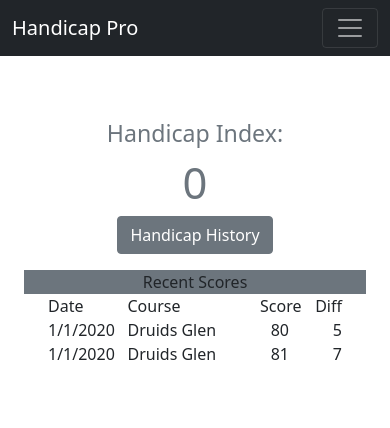
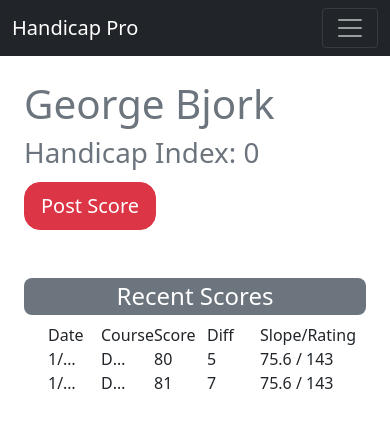
Before and after one commit to georgebjork/handicap-pro, a React (Create React App) app: page / in a window 390 px wide. Shown: the top 428 px of the page. Built offline with nearby package versions, Linux system fonts and the light colour scheme.

Commit message:
layout changes with mobile working a bit better

```diff
--- a/src/App.css
+++ b/src/App.css
@@ -36,3 +36,15 @@
     transform: rotate(360deg);
   }
 }
+
+
+/* bootstrap css */
+
+#post-score{
+  border-radius: 1rem;
+}
+
+#recentScoreHeaderContainer{
+  font-size: 1.5rem;
+  border-radius: 0.5rem;
+}
--- a/src/Components/Home.js
+++ b/src/Components/Home.js
@@ -16,22 +16,26 @@ class Home extends Component {
                 <Container fluid>
                     <Container>
                         <Row>
-                            <Col className="bg-primary"></Col>
 
-                            <Col md={6} xs={12} align="center" className="mt-3">
+                            <Col md={1}></Col>
+                            <Col md={5} xs={12}  className="mt-4">
+                                <h3 class=" display-2 text-muted" align="left">George Bjork </h3>
+                                <h3 class="text-muted display-6" align="left">Handicap Index: {handicap}</h3>
+
+                                <Button id="post-score"size="lg" align="left" className="btn btn-danger mt-1" >Post Score </Button>
+                            </Col>
 
 
-                                <h3 class="text-muted mt-5">Handicap Index:</h3>
-                                <h1 class="display-1 text-muted">{handicap}</h1>
+                            <Col md={6} xs={12} align="center" className="mt-5 mb-3">
 
-                                <Button className="btn btn-secondary">Handicap History </Button>
+                                <RecentScores />
+
                             </Col>
 
-                            <Col md={4} xs={12} align="center" className="mt-3">
-                                <RecentScores />
-                            </Col>
+                        </Row>
 
-                            <Col className="bg-primary"></Col>
+                        <Row>
+                            {/* <RecentScores /> */}
                         </Row>
                     </Container>
 
--- a/src/Components/RecentScores.js
+++ b/src/Components/RecentScores.js
@@ -10,17 +10,18 @@ class RecentScores extends Component {
 
         return (
             <div>
-                <Container align="fixed-top" className="bg-secondary" fluid> Recent Scores </Container>
+                <Container id="recentScoreHeaderContainer" align="fixed-top" className="bg-secondary text-white" fluid> <h1 id="recentScoreHeaderContainer" class="display-6 p-1">Recent Scores</h1> </Container>
 
                 {/* this will display the scores. Will probably need to be converted to a component  */}
                 <Container className="m-0" fluid>
 
                     {/* //This will be the title */}
                     <Row>
-                        <Col xs={3} align="left" className="m-0">Date</Col>
-                        <Col xs={5} align="left">Course</Col>
-                        <Col xs={2} align="right">Score</Col>
-                        <Col xs={2} align="right">Diff</Col>
+                        <Col md={2} xs={2} align="left" className="m-0">Date</Col>
+                        <Col md={6} xs={2} align="left">Course</Col>
+                        <Col md={1} xs={2} align="left">Score</Col>
+                        <Col md={1} xs={2} align="left">Diff</Col>
+                        <Col md={1} xs={4} align="left"> Slope/Rating </Col>
                     </Row>
 
                     {/* this will output a list of the 10 most recent scores */}
--- a/src/Components/Score.js
+++ b/src/Components/Score.js
@@ -6,20 +6,24 @@ function Score({score}) {
     return (
         <>
             <Row>
-                <Col xs={3} align="left" className="m-0">
+                <Col md={2} xs={2} align="left" className="m-0 text-truncate">
                     {score.date}
                 </Col>
 
-                <Col xs={5} align="left" >
+                <Col md={6} xs={2} align="left" className="text-truncate" >
                 { score.course}
                 </Col>
 
-                <Col xs={2} align="right" >
+                <Col md={1} xs={2} align="left" className="text-truncate">
                     {score.score}
                 </Col>
 
-                <Col xs={2} align="right" >
+                <Col md={1} xs={2} align="left" className="text-truncate">
                     {score.diff}
+                </Col>
+
+                <Col md={2} xs={4} align="left" className="text-truncate">
+                    {score.rating} / {score.slope}
                 </Col>
             </Row>
         </>
--- a/src/Components/ScoreList.js
+++ b/src/Components/ScoreList.js
@@ -7,16 +7,20 @@ function ScoreList() {
     const scores = [
         {
             date: "1/1/2020",
-            course: "Druids Glen",
+            course: "Druids Glen Golf Course",
             score: 80,
-            diff: 5
+            diff: 5,
+            rating: 75.6,
+            slope: 143
         },
 
         {
             date: "1/1/2020",
-            course: "Druids Glen",
+            course: "Druids Glen Golf Course",
             score: 81,
-            diff: 7
+            diff: 7,
+            rating: 75.6,
+            slope: 143
         }
 
     ];
```
